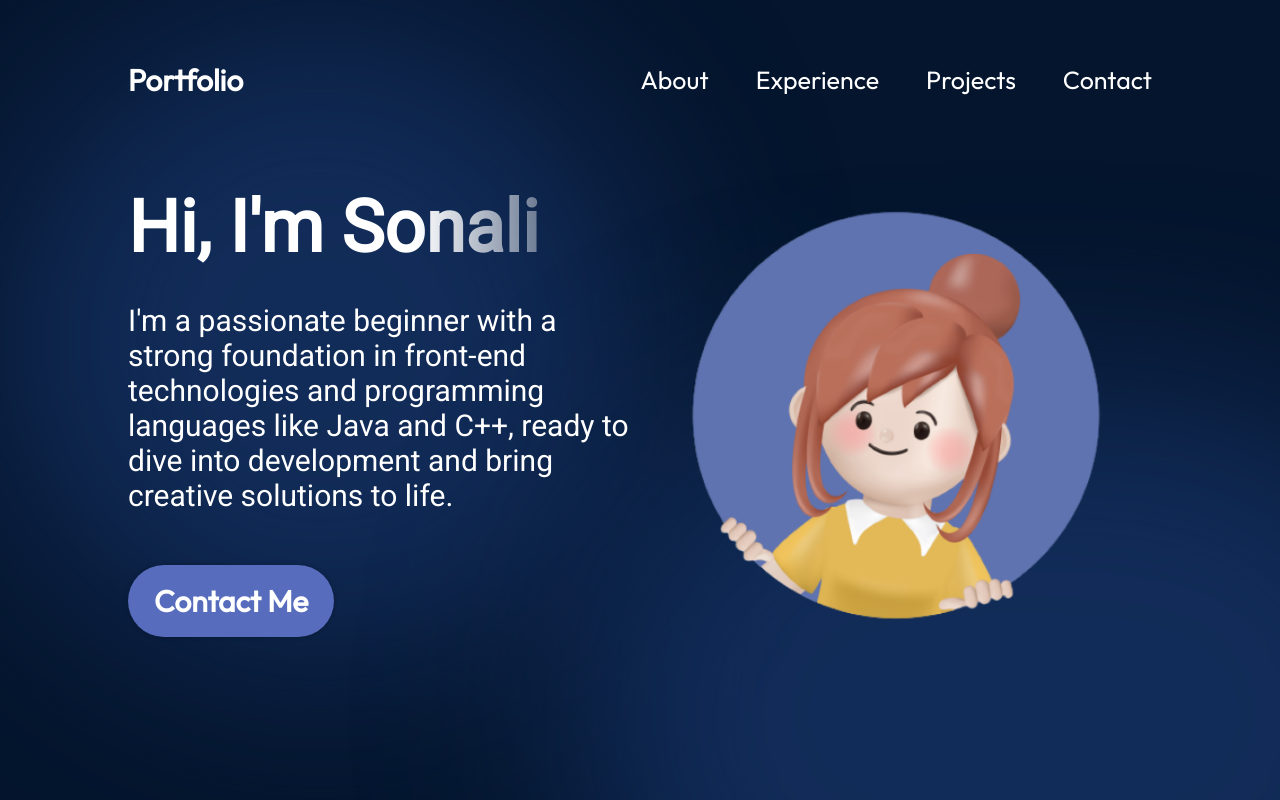
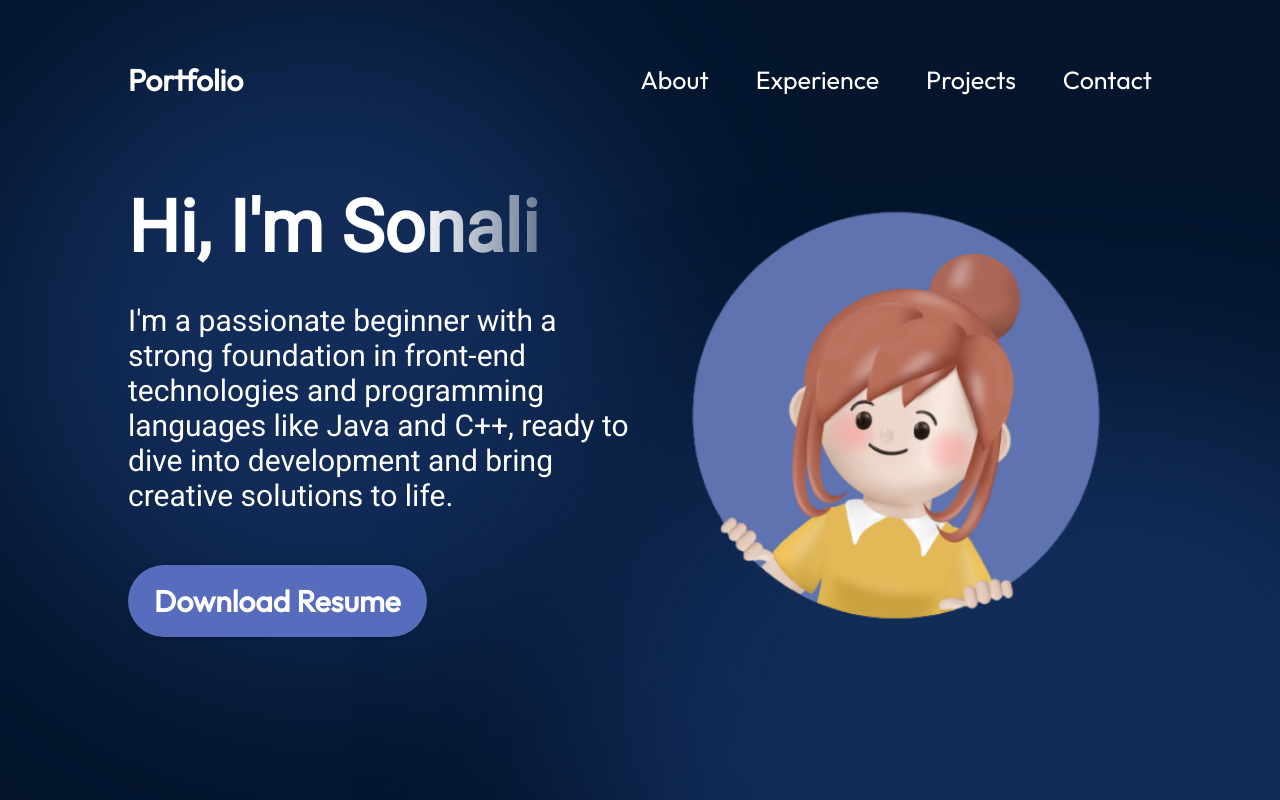
Before and after one commit to sona2092/My-portfolio, a React (Vite) app: page / in a window 1280 px wide. Shown: the top 800 px of the page. Built offline with nearby package versions, Linux system fonts and the light colour scheme.

Commit message:
Update Hero.jsx

```diff
--- a/src/components/Hero/Hero.jsx
+++ b/src/components/Hero/Hero.jsx
@@ -13,8 +13,8 @@
           technologies and programming languages like Java and C++, ready to
           dive into development and bring creative solutions to life.
         </p>
-        <a href="mailto:sonali.kumari0224@gmail.com" className={styles.contactBtn}>
-          Contact Me
+        <a href="https://drive.google.com/file/d/1y6nLD-uCA-bOL-4CMJwt3fwC-_CAdxro/view?usp=sharing" className={styles.contactBtn}>
+          Download Resume
         </a>
       </div>
       <img
```
